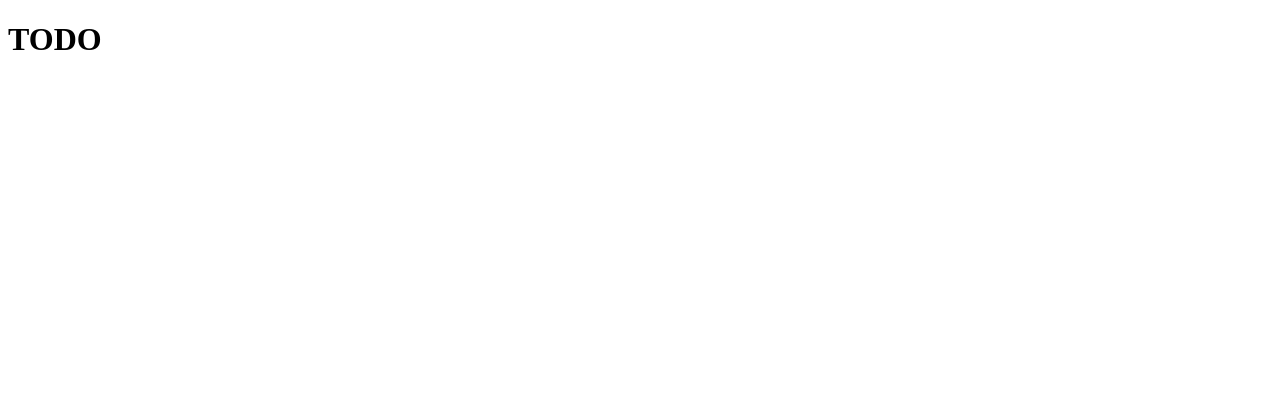
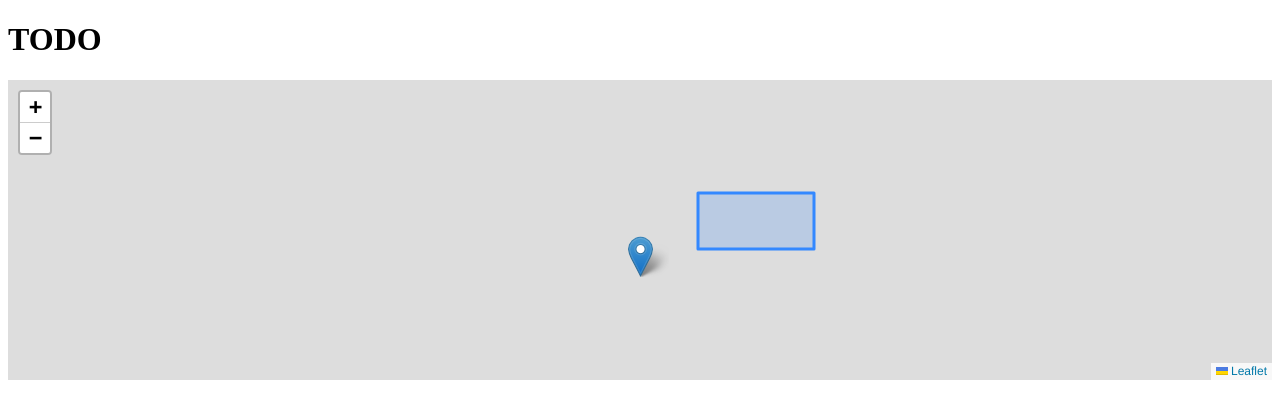
Before and after one commit to NicolasLeRoux/geosaic, a website: page index.html in a window 1280 px wide. Drawn offline with nearby package versions, Linux system fonts and the light colour scheme.

Commit message:
feat(HTML): Import leaflet and show a map

```diff
--- a/index.html
+++ b/index.html
@@ -2,8 +2,31 @@
 <html>
 	<head>
 		<title>GeoSaic</title>
+		<link rel="stylesheet" href="node_modules/leaflet/dist/leaflet.css"/>
+		<script src="node_modules/leaflet/dist/leaflet.js"></script>
+		<style>
+			#map {
+				height: 300px;
+			}
+		</style>
 	</head>
 	<body>
 		<h1>TODO</h1>
+		<div id="map"></div>
+
+		<script>
+			let geoMap = L.map('map')
+				.setView([51.505, -0.09], 13);
+
+			let marker = L.marker([51.5, -0.09])
+				.addTo(geoMap);
+
+			let polygon = L.polygon([
+				[51.509, -0.08],
+				[51.509, -0.06],
+				[51.503, -0.06],
+				[51.503, -0.08]
+			]).addTo(geoMap);
+		</script>
 	</body>
 </html>
--- a/package.json
+++ b/package.json
@@ -22,6 +22,7 @@
     "mocha": "^5.2.0"
   },
   "dependencies": {
-    "express": "^4.16.3"
+    "express": "^4.16.3",
+    "leaflet": "^1.3.1"
   }
 }
--- a/server.js
+++ b/server.js
@@ -13,6 +13,10 @@ app.get('/src/**/*', (req, res) => {
 	res.sendFile(path.join(__dirname, req.url));
 });
 
+app.get('/node_modules/**/*', (req, res) => {
+	res.sendFile(path.join(__dirname, req.url));
+});
+
 app.get('/api/test', (req, res) => {
 	res.setHeader('Content-Type', 'application/json');
 	res.send(JSON.stringify({a: 1}));
```
Also changed, not shown: 1 other file.
